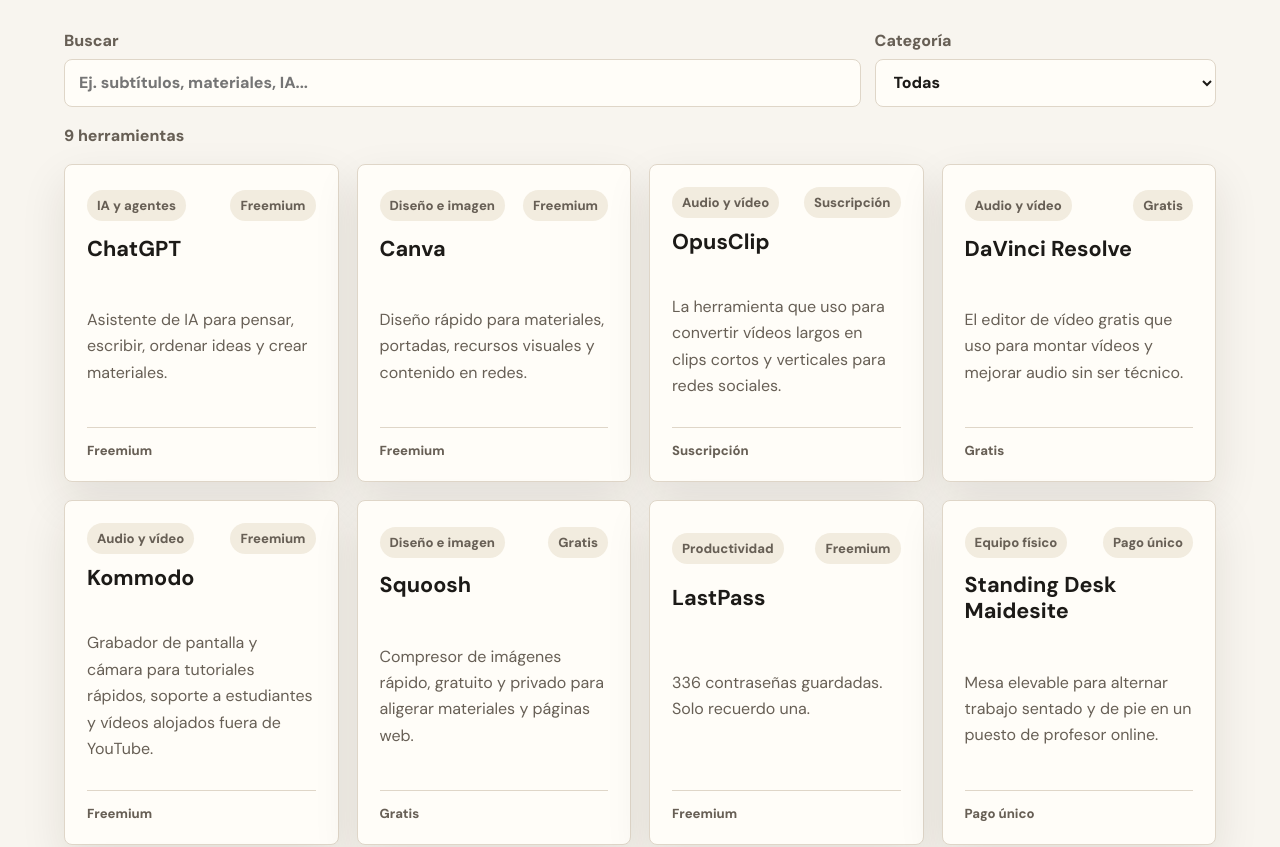
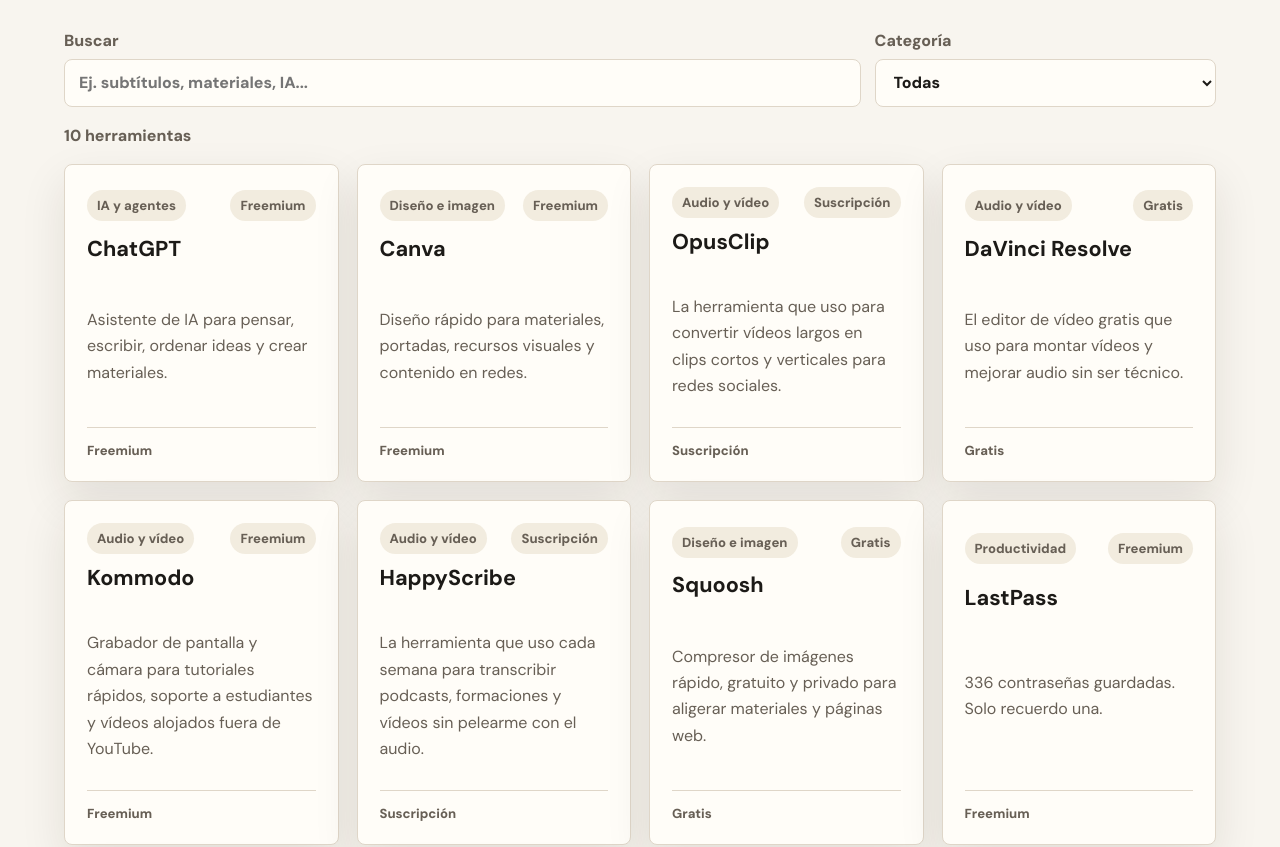
Before and after one commit to boreas77/laborjatorio, a Next.js app: page /herramientas in a window 1280 px wide. Shown: the part 423-1270 px from the top of the page. Built offline with nearby package versions, Linux system fonts and the light colour scheme.

Commit message:
Publica ficha HappyScribe

```diff
--- a/src/data/tools.ts
+++ b/src/data/tools.ts
@@ -516,6 +516,142 @@
     ]
   },
   {
+    name: "HappyScribe",
+    slug: "happyscribe",
+    title: "HappyScribe: cómo transcribo mis podcasts y formaciones cada semana",
+    metaDescription:
+      "Uso HappyScribe todas las semanas para transcribir mis podcasts y formaciones. Te cuento cómo funciona, qué planes tiene, cuándo merece pagarlo y por qué es de lo mejor que he probado.",
+    keywords: [
+      "HappyScribe",
+      "transcribir audio y vídeo",
+      "transcripciones para podcast",
+      "generar subtítulos",
+      "transcripción automática",
+      "transcripción con IA"
+    ],
+    tagline:
+      "La herramienta que uso cada semana para transcribir podcasts, formaciones y vídeos sin pelearme con el audio.",
+    category: "Audio y vídeo",
+    subcategories: ["ia", "audio", "contenido", "productividad", "transcripción", "subtítulos"],
+    pricing: "suscripcion",
+    officialUrl: "https://www.happyscribe.com",
+    affiliateUrl: "https://happyscribe.cello.so/QLTRpQgTSlY",
+    hasAffiliate: true,
+    myUseCase:
+      "La uso todas las semanas para transcribir podcasts y formaciones, sacar subtítulos, reutilizar contenido y mantener organizado el material por proyectos.",
+    bestFor: [
+      "Profes que graban formaciones y quieren reutilizar el contenido",
+      "Creadores educativos con podcast o canal de vídeo",
+      "Profes de idiomas que necesitan subtítulos o transcripciones limpias",
+      "Quien transcribe con frecuencia y quiere un flujo estable"
+    ],
+    notFor: [
+      "Quien solo necesita transcribir un audio suelto de vez en cuando",
+      "Quien espera una transcripción perfecta sin revisar nada",
+      "Quien busca exclusivamente una herramienta para grabar reuniones",
+      "Quien no quiere pagar una suscripción y no necesita transcripción habitual"
+    ],
+    pros: [
+      "La calidad de transcripción es de lo mejor que he probado.",
+      "Permite editar la transcripción y nombrar interlocutores.",
+      "Genera subtítulos a partir del archivo transcrito.",
+      "Las carpetas ayudan a separar proyectos y no mezclar materiales.",
+      "La IA interna permite pedir resúmenes, citas y elementos destacados."
+    ],
+    cons: [
+      "La oferta de pago único de AppSumo con la que entré ya no existe.",
+      "La transcripción automática sigue necesitando un repasito humano.",
+      "No he probado la revisión humana de pago.",
+      "No he usado la grabación de reuniones con transcripción directa.",
+      "Para uso muy esporádico, una suscripción puede no tener sentido."
+    ],
+    alternatives: ["ChatGPT", "Zoom", "Audacity", "Spotify for Podcasters"],
+    rating: 5,
+    difficulty: "facil",
+    status: "imprescindible",
+    updatedAt: "2026-06-04",
+    intro:
+      "HappyScribe es la herramienta que uso todas las semanas para pasar a texto podcasts, vídeos y formaciones. Me sirve para sacar subtítulos, convertir audios en artículos, reutilizar ideas y tener a mano el texto de cosas que antes solo existían en una grabación.",
+    whatItDoes:
+      "HappyScribe permite subir archivos de audio o vídeo y generar una transcripción automática. Después puedes corregir el texto, identificar quién habla, exportar la transcripción o generar subtítulos. No se queda solo en convertir audio en texto: te da un espacio para trabajar ese contenido.",
+    howIUseIt:
+      "La uso sobre todo con mis formaciones y mi podcast. Subo el archivo, dejo que HappyScribe genere la transcripción y después reviso lo necesario. También organizo los proyectos en carpetas para no mezclar audios de distintas formaciones o episodios. Últimamente he incorporado su IA interna para pedir resúmenes, citas y elementos destacados sin tener que sacar siempre el texto a otra herramienta.",
+    teacherUseCases: [
+      "Transcribir una formación grabada para convertirla en material escrito.",
+      "Sacar subtítulos de vídeos educativos.",
+      "Convertir episodios de podcast en artículos o notas de apoyo.",
+      "Tener por escrito una clase, explicación o entrevista.",
+      "Enviar una transcripción a una IA para limpiar incoherencias o sacar ideas."
+    ],
+    honestVerdict:
+      "HappyScribe es de esas herramientas que uso sin pensarlo. Me da buenas transcripciones, me organiza el trabajo y me permite exprimir mejor lo que ya he grabado. La pega real es que mi oferta de pago único de AppSumo ya no existe, así que hoy entras por suscripción. Si transcribes a menudo, merece mucho la pena. Si transcribes de pascuas a ramos, empieza por el gratis.",
+    importantNotice:
+      "Yo entré con una oferta antigua de AppSumo que me da 2 horas semanales. Esa oferta ya no existe, así que mi situación no es la misma que la de alguien que entre hoy por los planes actuales.",
+    metrics: [
+      { label: "Uso real", value: "Semanal" },
+      { label: "Mi plan antiguo", value: "2 h/semana" },
+      { label: "Oferta original", value: "AppSumo" }
+    ],
+    priceRows: [
+      { label: "Gratis", value: "45 min por grabación y 10 min de prueba IA" },
+      { label: "Basic anual", value: "8,50 €/mes, 1.440 min/año" },
+      { label: "Pro anual", value: "19 €/mes, 7.200 min/año" },
+      { label: "Business anual", value: "59 €/mes, 72.000 min/año" },
+      { label: "Créditos extra", value: "0,20 $/min en la página oficial" },
+      { label: "Afiliación", value: "Sí" }
+    ],
+    priceNote:
+      "Tomo como referencia los precios que se muestran para España en planes anuales. El plan gratis permite grabaciones de hasta 45 minutos, pero la prueba de transcripción/subtítulos/traducción IA es de 10 minutos. Como los precios cambian, conviene confirmarlos siempre en la web oficial antes de pagar.",
+    alternativeDetails: [
+      {
+        name: "ChatGPT",
+        url: "/herramientas/chatgpt",
+        description:
+          "No transcribe el archivo por sí solo en mi flujo, pero lo uso para pulir transcripciones, detectar incoherencias y convertir texto bruto en material útil."
+      },
+      {
+        name: "Zoom",
+        url: "https://zoom.us/",
+        description:
+          "Lo uso para reuniones y clases online. Si necesito transcripción de reuniones, esa parte la cubro por ahí, no con HappyScribe."
+      },
+      {
+        name: "Audacity",
+        url: "https://www.audacityteam.org/",
+        description:
+          "Juega en otra parte del proceso: editar audio. No sustituye a HappyScribe, pero puede ir antes si necesitas limpiar o preparar el archivo."
+      },
+      {
+        name: "Spotify for Podcasters",
+        url: "https://podcasters.spotify.com/",
+        description:
+          "Sirve para publicar podcast, no para transcribir. Lo menciono como herramienta relacionada dentro del flujo de audio."
+      }
+    ],
+    faqs: [
+      {
+        question: "¿HappyScribe transcribe perfecto?",
+        answer:
+          "No. La transcripción automática es muy buena, pero siempre conviene revisar. En mi caso, con una revisión ligera y apoyo de IA queda bastante limpio."
+      },
+      {
+        question: "¿Merece la pena pagar HappyScribe?",
+        answer:
+          "Sí, si transcribes a menudo: podcasts, vídeos, formaciones o clases grabadas. Si solo tienes un audio suelto cada mucho tiempo, empieza por el plan gratuito."
+      },
+      {
+        question: "¿Uso la revisión humana de HappyScribe?",
+        answer:
+          "No. Existe como servicio extra de pago, pero no la he necesitado. Con la transcripción automática y mi revisión me basta."
+      },
+      {
+        question: "¿Uso HappyScribe para grabar reuniones?",
+        answer:
+          "No. Sé que han añadido funciones de grabación y notas de reuniones, pero esa parte la cubro con Zoom."
+      }
+    ]
+  },
+  {
     name: "Squoosh",
     slug: "squoosh",
     tagline: "Compresor de imágenes rápido, gratuito y privado para aligerar materiales y páginas web.",
```
